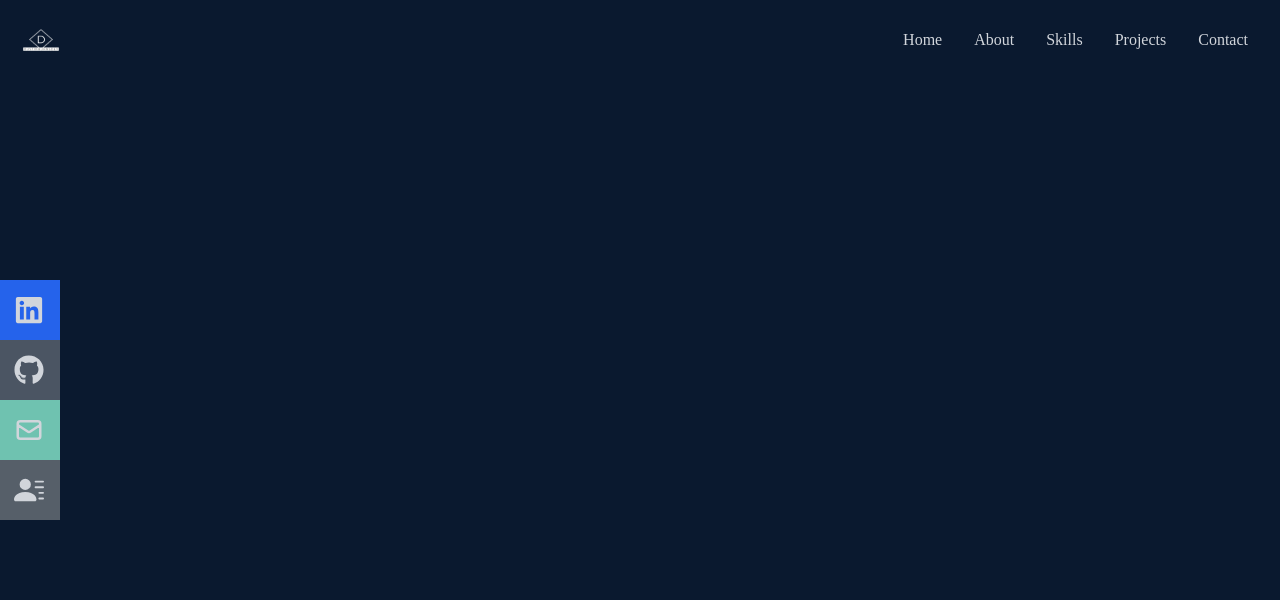
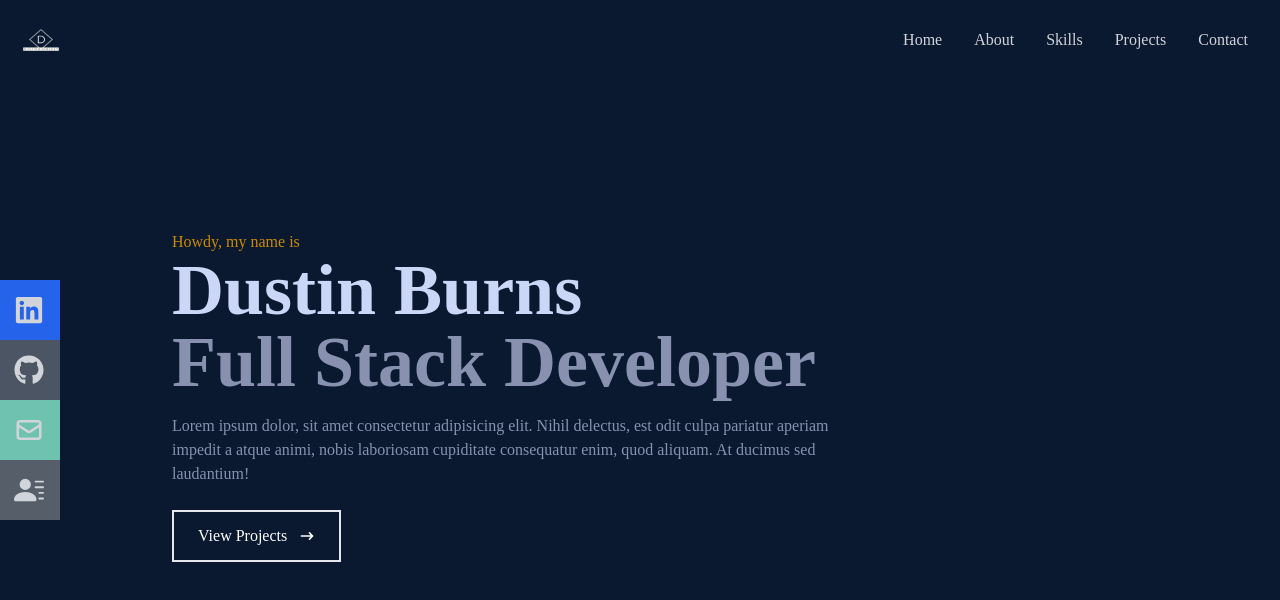
Before and after one commit to BurnsD/REACT-Portfolio, a React (Create React App) app: page /#/ in a window 1280 px wide. Shown: the top 600 px of the page. Built offline with nearby package versions, Linux system fonts and the light colour scheme.

Commit message:
Home component

```diff
--- a/src/components/Home.jsx
+++ b/src/components/Home.jsx
@@ -1,12 +1,27 @@
 import React from 'react'
-import {HiArrowNarrowRight} from 'react-icons/hi'
+import { HiArrowNarrowRight } from 'react-icons/hi'
 
 const Home = () => {
-  return (
-    <div className='w-full h-screen bg-[#0a192f]'>
-
-    </div>
-  )
+    return (
+        <div name='home' className='w-full h-screen bg-[#0a192f]'>
+            {/* Container */}
+            <div className='max-w-[1000px] mx-auto px-8 flex flex-col justify-center h-full'>
+                <p className='text-yellow-600'>Howdy, my name is</p>
+                <h1 className='text-4xl sm:text-7xl font-bold text-[#ccd6f6]'>Dustin Burns</h1>
+                <h2 className='text-4xl sm:text-7xl font-bold text-[#8892b0]'>Full Stack Developer</h2>
+                <p className='text-[#8892b0] py-4 max-w-[700px]'>Lorem ipsum dolor, sit amet consectetur adipisicing elit. Nihil delectus, est
+                    odit culpa pariatur aperiam impedit a atque animi, nobis laboriosam cupiditate
+                    consequatur enim, quod aliquam. At ducimus sed laudantium!</p>
+                <div>
+                    <button className='text-white group border-2 px-6 py-3 my-2 flex items-center hover:bg-yellow-600 hover:border-yellow-600'>View Projects
+                        <span className='group-hover:rotate-90 duration-300'>
+                            <HiArrowNarrowRight className='ml-3 ' />
+                        </span>
+                    </button>
+                </div>
+            </div>
+        </div>
+    )
 }
 
 export default Home
--- a/src/components/Navbar.jsx
+++ b/src/components/Navbar.jsx
@@ -39,7 +39,7 @@
 
 
             {/* Social Icons */}
-            <div className='flex fixed flex-col top-[35%] left-0'>
+            <div className='hidden lg:flex fixed flex-col top-[35%] left-0'>
                 <ul>
                     <li className='w-[160px] h-[60px] flex justify-between items-center ml-[-100px] hover:ml-[-10px] duration-200 bg-blue-600'>
                         <a className='flex justify-between items-center w-full text-gray-300'
```
